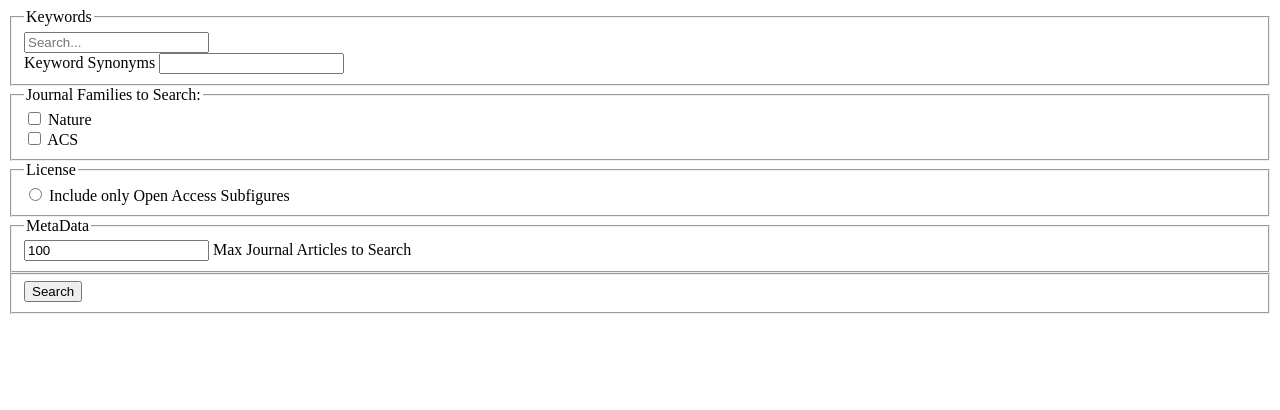
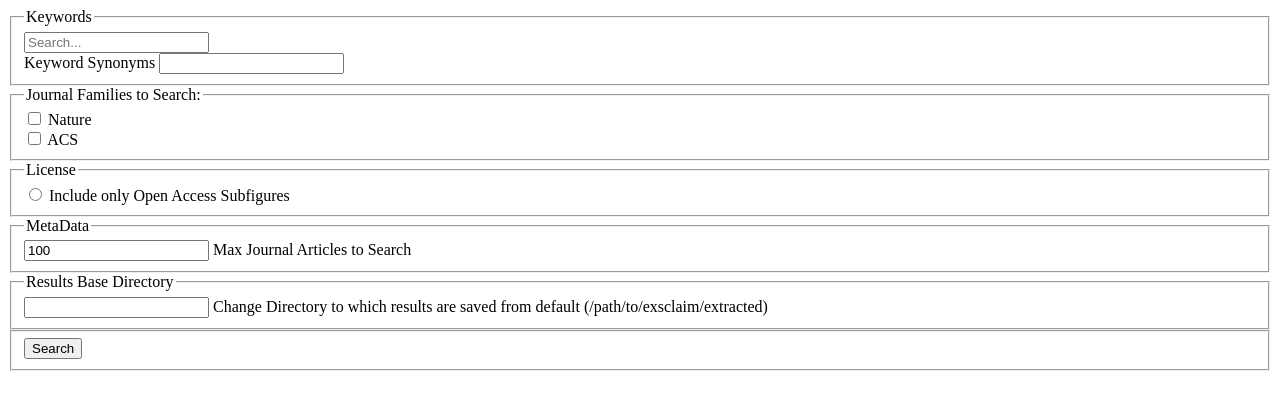
Before and after one commit to MaterialEyes/exsclaim2.0, a Django app: page /query in a window 1280 px wide. Shown: the top 410 px of the page. Run offline with Django 3.2, Linux system fonts and the light colour scheme; parts of the project's set-up code (start-up, migrations or seed data) failed here and were passed over.

Commit message:
Allow users to add to results_dirs from UI

```diff
--- a/query/templates/exsclaim/query.html
+++ b/query/templates/exsclaim/query.html
@@ -45,6 +45,11 @@
                 <label for="max_scraped">Max Journal Articles to Search</label>
             </fieldset>
             <fieldset>
+                <legend>Results Base Directory</legend>
+                <input type="text" name="results_base_dir" id="results_base_dir">
+                <label for="results_base_dir">Change Directory to which results are saved from default (/path/to/exsclaim/extracted)</label>
+            </fieldset>
+            <fieldset>
                 <input type="submit" value="Search">
             </fieldset>
         </form>
--- a/query/views.py
+++ b/query/views.py
@@ -5,11 +5,13 @@ import multiprocessing as mp
 import pathlib
 try:
     from exsclaim.pipeline import Pipeline
+    from exsclaim.utilities.paths import add_results_dir
 except:
     current_file = pathlib.Path(__file__).resolve(strict=True)
     base_dir = current_file.parent.parent.parent.parent
     sys.path.append(str(base_dir))
     from exsclaim.pipeline import Pipeline
+    from exsclaim.utilities.paths import add_results_dir
 
 def query_view(request):
     template_name = "exsclaim/query.html"
@@ -37,7 +39,8 @@ def query_view(request):
             "save_format": ["postgres"],
             "logging": ["exsclaim.log"]
         }
-
+        if query.get("results_base_dire", None) is not None:
+            add_results_dir(query["results_base_dir"])
         def run_pipeline(search_query):
             pipeline = Pipeline(search_query)
             pipeline.run()
```
